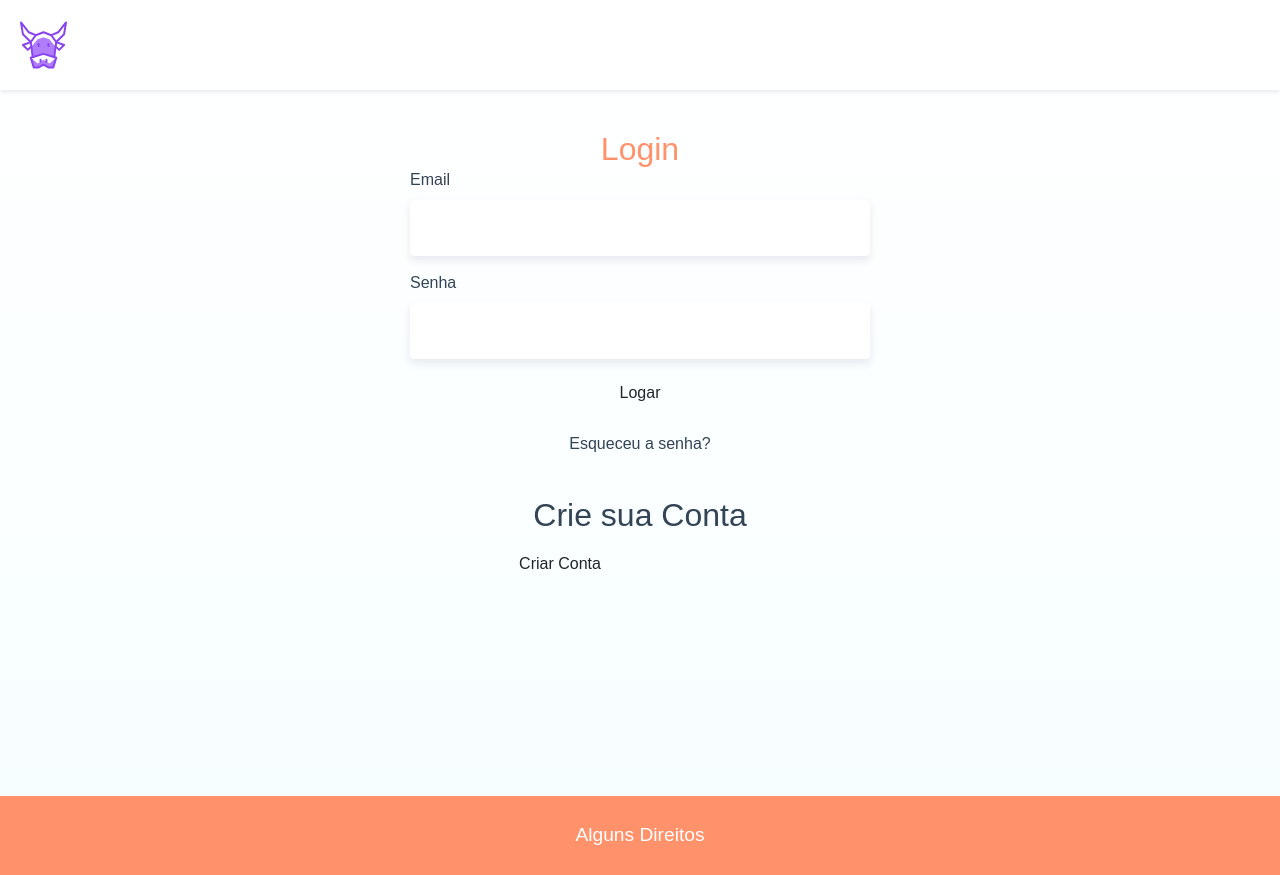
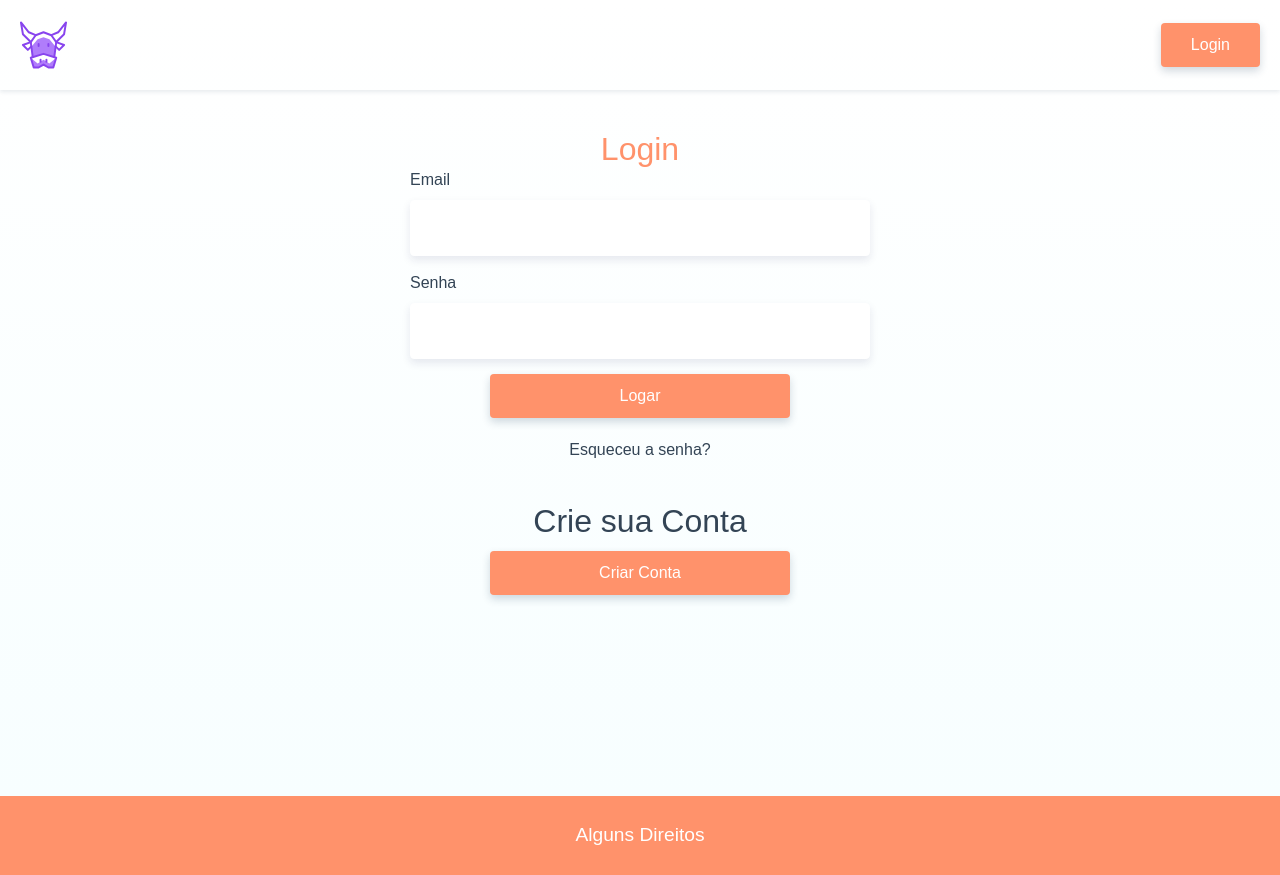
Before and after one commit to CallyCa/PrototypeNuxt, a Nuxt app: page /Login in a window 1280 px wide. Built offline with nearby package versions, Linux system fonts and the light colour scheme.

Commit message:
Refactor: rebuilt css to scss && login button header

```diff
--- a/components/Form/CreateLogin.vue
+++ b/components/Form/CreateLogin.vue
@@ -47,7 +47,7 @@ export default {
 }
 </script>
 
-<style scoped>
+<style lang="scss" scoped>
 h2 {
 	text-align: center;
 	margin-top: 40px;
@@ -58,8 +58,8 @@ h2 {
 	max-width: 300px;
 	margin-left: auto;
 	margin-right: auto;
-}
-.btn-form {
-	max-width: 100%;
+	&-form {
+		max-width: 100%;
+	}
 }
 </style>
--- a/components/Form/FormUser.vue
+++ b/components/Form/FormUser.vue
@@ -76,7 +76,7 @@ export default {
 }
 </script>
 
-<style scoped>
+<style lang="scss" scoped>
 form,
 .usuario {
 	display: grid;
--- a/components/Main/Footer.vue
+++ b/components/Main/Footer.vue
@@ -10,7 +10,7 @@ export default {
 }
 </script>
 
-<style scoped>
+<style lang="scss" scoped>
 footer {
 	background: rgb(255, 146, 107);
 	padding: 25px 0;
--- a/components/Main/Header.vue
+++ b/components/Main/Header.vue
@@ -4,6 +4,10 @@
 			<nuxt-link to="/" class="logo">
 				<img src="@/assets/images/vaca.svg" alt="Cow" />
 			</nuxt-link>
+			<nuxt-link v-if="$store.state.state.login" to="/user" class="btn">
+				{{ name }}
+			</nuxt-link>
+			<nuxt-link v-else class="btn" to="/login">Login</nuxt-link>
 		</nav>
 	</header>
 </template>
@@ -11,10 +15,15 @@
 <script>
 export default {
 	name: 'Header',
+	computed: {
+		name() {
+			return this.$store.state.state.usuario.nome.replace(/ .*/, '')
+		},
+	},
 }
 </script>
 
-<style scoped>
+<style lang="scss" scoped>
 nav {
 	display: flex;
 	align-items: center;
@@ -25,10 +34,9 @@ nav {
 
 .logo {
 	padding: 10px 0;
-}
-
-.logo img {
-	width: 47px;
-	height: 50px;
+	> img {
+		width: 47px;
+		height: 50px;
+	}
 }
 </style>
--- /dev/null
+++ b/components/Product/ListProduct.vue
@@ -0,0 +1,13 @@
+<template>
+	<section class="product-container">
+		<div class="product"></div>
+	</section>
+</template>
+
+<script>
+export default {
+	name: 'ProductLists',
+}
+</script>
+
+<style></style>
--- a/components/Product/ProdSearch.vue
+++ b/components/Product/ProdSearch.vue
@@ -22,7 +22,7 @@ export default {
 }
 </script>
 
-<style scoped>
+<style lang="scss" scoped>
 form {
 	max-width: 600px;
 	margin: 30px auto 60px auto;
@@ -33,11 +33,11 @@ form {
 	width: 100%;
 	padding: 20px;
 	border: none;
-}
 
-#busca:focus,
-#busca:hover {
-	transform: scale(1.1);
+	&:focus,
+	&:hover {
+		transform: scale(1.1);
+	}
 }
 
 #lupa {
--- a/layouts/default.vue
+++ b/layouts/default.vue
@@ -20,7 +20,7 @@ export default {
 }
 </script>
 
-<style>
+<style lang="scss">
 * {
 	box-sizing: border-box;
 }
@@ -75,14 +75,32 @@ textarea {
 	font-size: 1rem;
 	font-family: sans-serif;
 	margin-bottom: 15px;
+
+	&:hover,
+	&:focus {
+		outline: none;
+		box-shadow: 0 6px 12px rgba(30, 30, 90, 0.2);
+		border-color: rgb(255, 146, 107);
+	}
 }
 
-input:hover,
-input:focus,
-textarea:hover,
-textarea:focus {
-	outline: none;
-	box-shadow: 0 6px 12px rgba(30, 30, 90, 0.2);
-	border-color: rgb(255, 146, 107);
+.btn {
+	display: block;
+	padding: 10px 30px;
+	background: rgb(255, 146, 107);
+	border-radius: 4px;
+	color: white;
+	text-align: center;
+	font-size: 1rem;
+	box-shadow: 0 4px 8px rgba(30, 60, 90, 0.2);
+	transition: all 0.3s;
+	border: none;
+	font-family: sans-serif;
+	cursor: pointer;
+
+	&:hover {
+		background: rgb(255, 146, 107);
+		transform: scale(1.1);
+	}
 }
 </style>
--- a/pages/Login/index.vue
+++ b/pages/Login/index.vue
@@ -44,7 +44,7 @@ export default {
 }
 </script>
 
-<style scoped>
+<style lang="scss" scoped>
 .login {
 	max-width: 500px;
 	margin: 0 auto;
@@ -62,10 +62,12 @@ form {
 .perdeu {
 	text-align: center;
 	margin: 20px auto 0 auto;
-}
-.perdeu a:hover {
-	color: rgb(255, 146, 107);
-	text-decoration: underline;
+	a {
+		&:hover {
+			color: rgb(255, 146, 107);
+			text-decoration: underline;
+		}
+	}
 }
 h1 {
 	text-align: center;
--- a/pages/index.vue
+++ b/pages/index.vue
@@ -16,7 +16,7 @@ export default {
 }
 </script>
 
-<style scoped>
+<style lang="scss" scoped>
 h1 {
 	font-size: 2rem;
 	color: rgb(255, 146, 107);
--- a/services/api/api.json
+++ b/services/api/api.json
@@ -75,6 +75,9 @@
     },
     {
       "id": "nXOL85u"
+    },
+    {
+      "id": "r9dCp4L"
     }
   ],
   "produto": [
```
Also changed, not shown: package.json (+6 -2 lines), 1 other file (tests, documents, lock files or other folders).
